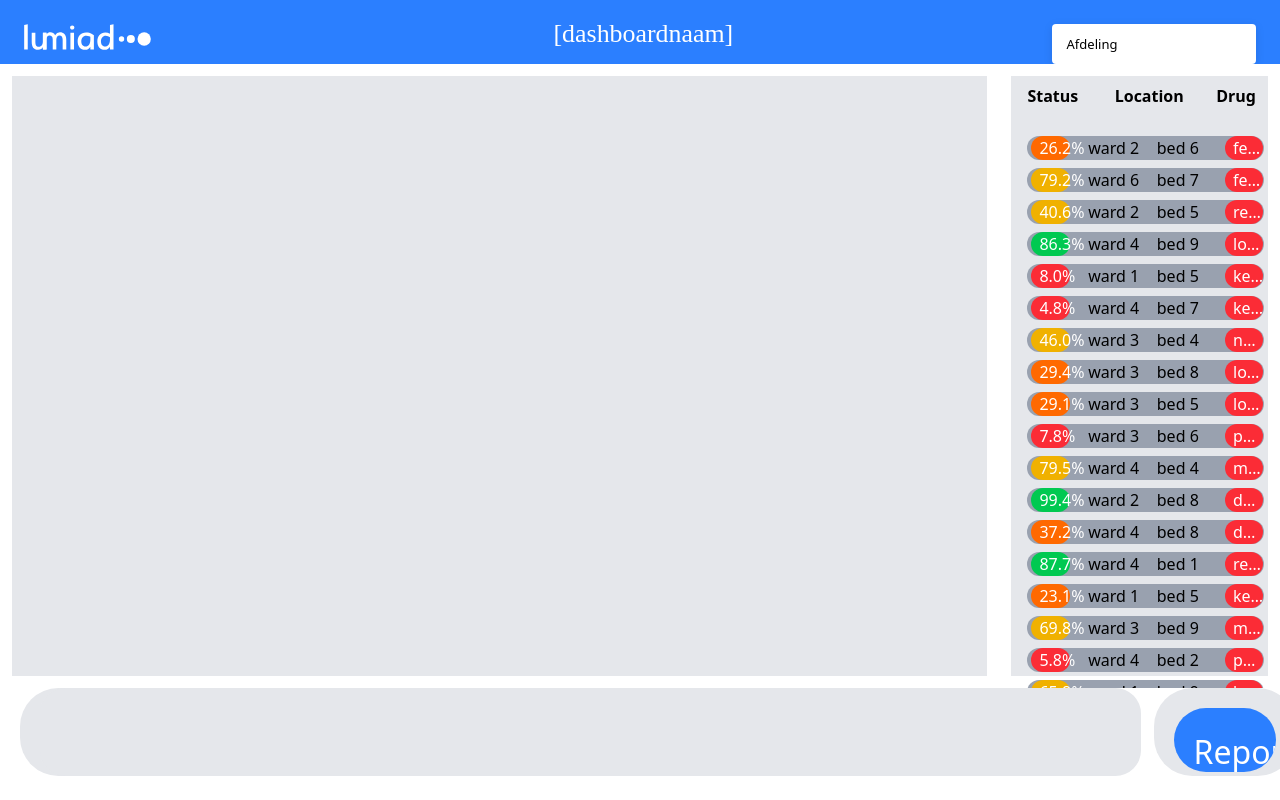
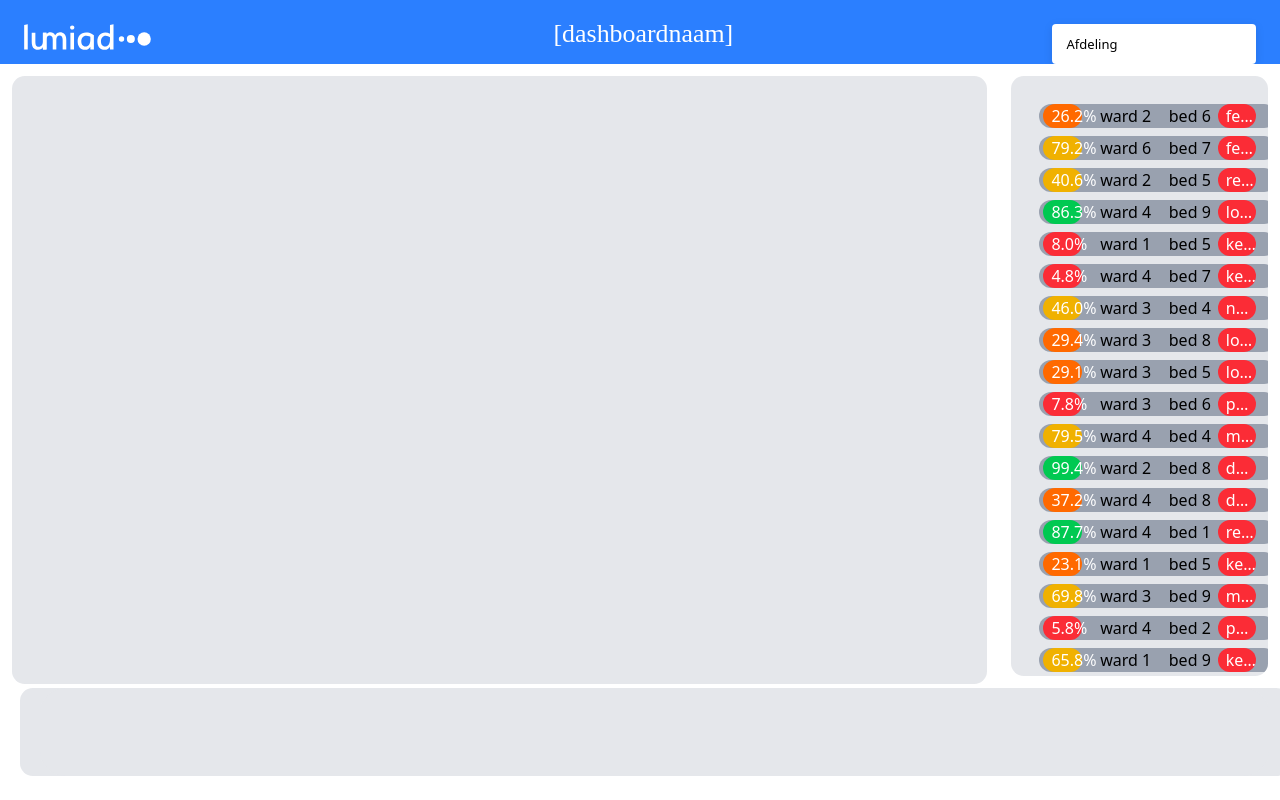
Before and after one commit to thomasvanrenslumiad/lumiad-vue-dashboard, a Vue app: page / in a window 1280 px wide. Built offline with nearby package versions, Linux system fonts and the light colour scheme; some icons are missing.

Commit message:
css changes for tablet and mobile acces

```diff
--- a/src/App.vue
+++ b/src/App.vue
@@ -106,22 +106,22 @@ watch(afdeling, (newAfdeling) => {
       </SelectPortal>
     </SelectRoot>
   </header>
-  <section class="md:flex md:h-[78vh] overflow-hidden">
-    <div class="m-3 md:w-4/5 flex-initial bg-gray-200 p-2">
+  <section class="md:flex xl:h-[78vh] md:h-[70vh] overflow-hidden">
+    <div class="m-3 xl:h-[76vh] md:h-[68vh] h-[0vh] xl:w-4/5 md:w-3/5 flex-initial md:rounded-[1vw] bg-gray-200 p-2 md:visible invisible">
       <h1>{{ afdeling }}</h1>
     </div>
-    <div class="md:w-[21vw] m-3 flex-initial bg-gray-200 p-2 overflow-x-hidden">
-      <table class="table-fixed invisible md:visible ;">
-        <thead class="fixed pb-5">
-          <tr>
-            <th class="mr-2 ml-2 pr-1 pl-2">Status</th>
-            <th class="w-4/5 pl-2">Location</th>
-            <th class="mr-10 ml-2 pr-6 pl-2">Drug</th>
-          </tr>
-        </thead>
-      </table>
+    <div class="xl:w-[21vw] md:w-[40vw] m-3 flex-initial bg-gray-200 md:rounded-[1vw]  rounded-[3vw] p-2 overflow-x-hidden">
+      <!--      <table class="table-fixed invisible xl:visible ;">-->
+      <!--        <thead class="fixed pb-5">-->
+      <!--          <tr>-->
+      <!--            <th class="mr-2 ml-2 pr-1 pl-2">Status</th>-->
+      <!--            <th class="w-4/5 pl-2">Location</th>-->
+      <!--            <th class="mr-10 ml-2 pr-6 pl-2">Drug</th>-->
+      <!--          </tr>-->
+      <!--        </thead>-->
+      <!--      </table>-->
       <div
-        class="md:fixed 4xl:top-40 md:top-32 4XL:h-[72vh] md:h-[70vh] h-[40vh] md:w-[20vw] overflow-auto"
+        class=" xl:m-3 md:m-1 m-2 md:h-[74vh] h-[40vh]  xl:w-[20vw] md:w-[39vw] overflow-auto"
       >
         <div v-for="infusion in currentInfusions" :key="infusion.id + Math.random()">
           <InfusionButtons
@@ -138,27 +138,27 @@ watch(afdeling, (newAfdeling) => {
       </div>
     </div>
   </section>
-  <section class="md:flex overflow-hidden">
+  <section class="xl:flex overflow-hidden">
     <div
-      class="mr-5 mb-3 ml-5 4xl:h-[10vh] xl:h-[11vh] 4XL:w-[90vw] xl:w-[87vw] flex-initial rounded-[3vw] bg-gray-200"
+      class="mr-5 mb-3 ml-5 4xl:h-[10vh] xl:h-[11vh] 4XL:w-[100vw] xl:w-[100vw] flex-initial md:rounded-[1vw] rounded-[3vw] bg-gray-200"
     >
       <div
         id="infuusDetails"
-        class="mr-5 mb-3 ml-5 4xl:h-[10vh] xl:h-[11vh] 4XL:w-[88vw] xl:w-[86vw] flex-initial overflow-hidden rounded-[2vw] bg-gray-200 p-5 font-[Open_Sans] text-2xl text-ellipsis [&::-webkit-scrollbar]:[width:10px] [&::-webkit-scrollbar]:rounded-full [&::-webkit-scrollbar-thumb]:bg-gray-400"
+        class="mr-5 mb-3 ml-5 4xl:h-[10vh] xl:h-[11vh] 4XL:w-[98vw] xl:w-[96vw] flex-initial overflow-hidden rounded-[2vw] bg-gray-200 p-5 font-[Open_Sans] text-2xl text-ellipsis [&::-webkit-scrollbar]:[width:10px] [&::-webkit-scrollbar]:rounded-full [&::-webkit-scrollbar-thumb]:bg-gray-400"
       >
         <RouterView />
       </div>
     </div>
-    <div
-      class="mr-5 mb-3 md:h-[11vh] h-0 md:w-[15vw] flex-initial rounded-[3vw] bg-gray-200 md:visible invisible"
-    >
-      <button
-        type="button"
-        class="mb-1font-[Open_Sans] m-5 h-[8vh] md:w-[8vw] flex-initial cursor-pointer place-content-center overflow-hidden rounded-[5vw] text-white bg-blue-500 p-5 text-center text-[4vh] hover:bg-sky-400 active:bg-sky-600 active:text-white"
-      >
-        Report
-      </button>
-    </div>
+    <!--    <div-->
+    <!--      class="mr-5 mb-3 md:h-[11vh] h-0 md:w-[15vw] flex-initial rounded-[3vw] bg-gray-200 md:visible invisible"-->
+    <!--    >-->
+    <!--      <button-->
+    <!--        type="button"-->
+    <!--        class="mb-1font-[Open_Sans] m-5 h-[8vh] md:w-[8vw] flex-initial cursor-pointer place-content-center overflow-hidden rounded-[5vw] text-white bg-blue-500 p-5 text-center text-[4vh] hover:bg-sky-400 active:bg-sky-600 active:text-white"-->
+    <!--      >-->
+    <!--        Report-->
+    <!--      </button>-->
+    <!--    </div>-->
   </section>
 </template>
 
--- a/src/components/InfusionButtons.vue
+++ b/src/components/InfusionButtons.vue
@@ -20,13 +20,13 @@ function routeIt(infusionID) {
 const backgroundClass = computed(() => {
   switch (true) {
     case remainingPercentage.value > 80:
-      return 'mr-2 4xl:w-[2.5VW] md:w-[3VW] w-[10vw] ml-1 bg-green-500 rounded-2xl pr-2 pl-2 text-center text-white' // Green for status > 80
+      return 'mr-2 4xl:w-[2.5VW] md:w-[3VW] w-[17vw] ml-1 bg-green-500 rounded-2xl pr-2 pl-2 text-center text-white' // Green for status > 80
     case remainingPercentage.value > 40:
-      return 'mr-2 4xl:w-[2.5VW] md:w-[3VW] w-[10vw] ml-1 bg-yellow-500 rounded-2xl pr-2 pl-2 text-center text-white' // Yellow for status > 40
+      return 'mr-2 4xl:w-[2.5VW] md:w-[3VW] w-[17vw] ml-1 bg-yellow-500 rounded-2xl pr-2 pl-2 text-center text-white' // Yellow for status > 40
     case remainingPercentage.value > 20:
-      return 'mr-2 4xl:w-[2.5VW] md:w-[3VW] w-[10vw] ml-1 bg-orange-500 rounded-2xl pr-2 pl-2 text-center text-white' // Orange for status > 20
+      return 'mr-2 4xl:w-[2.5VW] md:w-[3VW] w-[17vw] ml-1 bg-orange-500 rounded-2xl pr-2 pl-2 text-center text-white' // Orange for status > 20
     default:
-      return 'mr-2 4xl:w-[2.5VW] md:w-[3VW] w-[10vw] ml-1 bg-red-500 rounded-2xl pr-2 pl-2 text-center text-white' // Red for status <= 20
+      return 'mr-2 4xl:w-[2.5VW] md:w-[3VW] w-[17vw] ml-1 bg-red-500 rounded-2xl pr-2 pl-2 text-center text-white' // Red for status <= 20
   }
 })
 </script>
@@ -35,7 +35,7 @@ const backgroundClass = computed(() => {
   <div>
     <button
       @click="routeIt(props.id)"
-      class="m-2 flex 4xl:w-[19VW] xl:w-[18.5VW] w-[84vw] cursor-pointer rounded-[1vw] bg-gray-400 hover:bg-gray-500 hover:text-white focus:bg-gray-600 focus:text-white focus:outline-2 focus:outline-offset-2 focus:outline-black active:bg-gray-700 active:text-white ove"
+      class="m-2 flex 4xl:w-[19VW] xl:w-[18.5VW] w-[80vw] cursor-pointer rounded-full bg-gray-400 hover:bg-gray-500 hover:text-white focus:bg-gray-600 focus:text-white focus:outline-2 focus:outline-offset-2 focus:outline-black active:bg-gray-700 active:text-white ove"
     >
       <div :class="backgroundClass">{{ remainingPercentage }}%</div>
       <div class="4xl:w-[5.25VW] md:w-[5VW] w-[25vw] truncate pl-2 text-ellipsis">
@@ -45,7 +45,7 @@ const backgroundClass = computed(() => {
         {{ props.bed }}
       </div>
       <div
-        class="4xl:w-[3.5VW] xl:w-[3VW] w-[20vw] rounded-2xl bg-red-500 truncate pl-2 xl:absolute right-3 text-ellipsis text-white"
+        class="4xl:w-[3.5VW] xl:w-[3VW] w-[20vw] rounded-2xl bg-red-500 truncate pl-2 right-3 text-ellipsis text-white"
       >
         {{ props.drug }}
       </div>
--- a/src/components/infusionDetailsComposition.vue
+++ b/src/components/infusionDetailsComposition.vue
@@ -51,7 +51,7 @@ onMounted(() => {
 
 <template>
   <div class="grid 4XL:grid-cols-5 xl:grid-cols-4 grid-cols-1">
-    <div class="xl:col-span-3 grid md:grid-cols-3 grid-cols-1 gap-2" v-if="infusion">
+    <div class="xl:col-span-3 grid xl:grid-cols-3 md:grid-cols-2 grid-cols-1 gap-2" v-if="infusion">
       <div class="text-center grid grid-cols-2">
         <div class="bg-blue-500 text-white rounded-full">ward</div>
         <div class="bg-gray-300 rounded-full">{{ infusion.ward }}</div>
```
